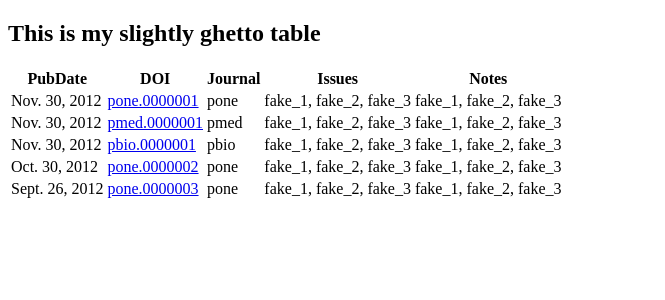
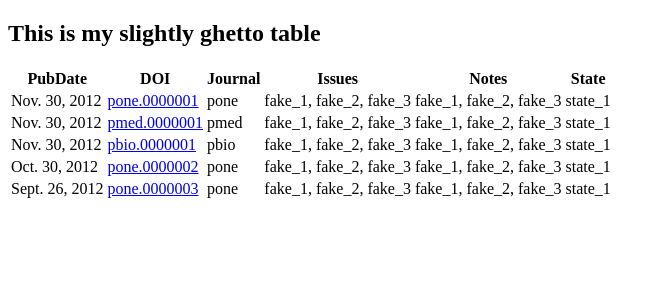
Before and after one commit to PLOS-Web/AI, a Django app: template articleflow/templates/articleflow/grid.html in a window 1280 px wide. Shown: the part 120-420 px from the top of the page, without its empty margins (0-665 px from the left). Run offline with Django 3.2, Linux system fonts and the light colour scheme; the template is opened without the code that fills it: values that come from a table or form of the project are taken from there, others are empty; data comes from the database, SQL or seed files in the repository; tables that the repository leaves empty hold one stand-in row (values such as "Sample post"); parts of the project's set-up code (start-up, migrations or seed data) failed here and were passed over.

Commit message:
Adds state model value into grid view

```diff
--- a/articleflow/templates/articleflow/grid.html
+++ b/articleflow/templates/articleflow/grid.html
@@ -12,6 +12,7 @@
     <th>Journal</th>
     <th>Issues</th>
     <th>Notes</th>
+    <th>State</th>
   </tr>
   {% for article in article_list %}
   <tr>
@@ -20,6 +21,7 @@
     <td>{{ article.journal.short_name }}</td>
     <td>fake_1, fake_2, fake_3</td>
     <td>fake_1, fake_2, fake_3</td>
+    <td>{{ article.current_articlestate.state.name }}</td>
   </tr>
   {% endfor %}
 </table>
```
